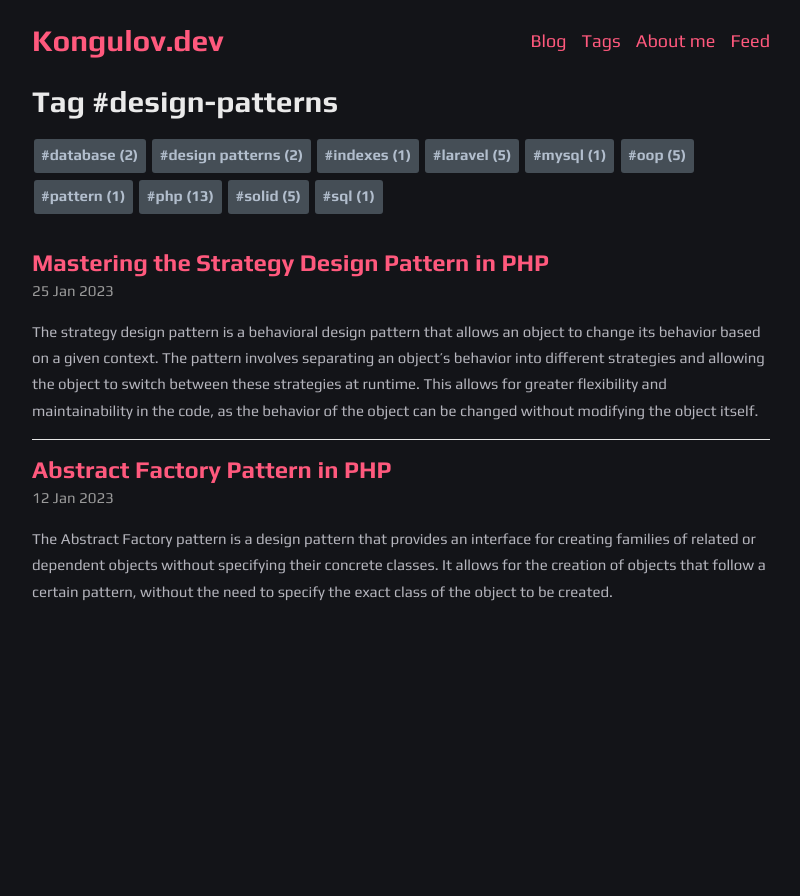
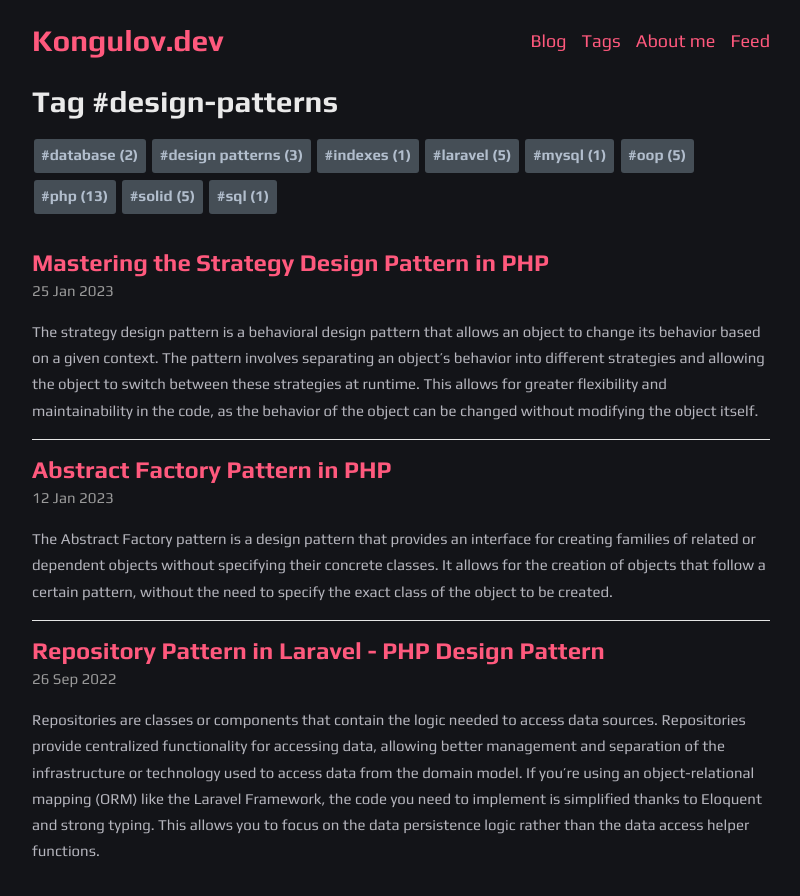
Before and after one commit to kongulov/kongulov.dev, a Jekyll site: the page built from tag/design-patterns.html, in a window 1280 px wide. Shown: the top 896 px of the page, without its empty margins (239-1039 px from the left). Built offline with Jekyll 4.4.1, drawn with Linux system fonts in a browser that asks for light colours; the list of posts is cut into pages by our own code.

Commit message:
change Description

```diff
--- a/_posts/2022-09-26-repository-pattern-in-laravel-php-design-pattern.md
+++ b/_posts/2022-09-26-repository-pattern-in-laravel-php-design-pattern.md
@@ -1,14 +1,14 @@
 ---
 layout: post
 title: Repository Pattern in Laravel - PHP Design Pattern
-description: A repository embodies the concept of storing a collection of a particular type of entity.
-keywords: php laravel repository pattern
+description: A Repository is a centralized component that contains logic for accessing data sources. Implementing the Repository Pattern using an interface allows for reduced dependencies between classes, centralizing data access logic for easier maintenance, and separation of business logic from storage methods. In Laravel, using the Eloquent ORM simplifies the code for data persistence logic.
+keywords: php laravel repository pattern ORM interface
 image:
     path: /assets/images/posts/repository-pattern-in-laravel-php-design-pattern.png
     width: 633
     height: 376
     alt: Post Repository Class in PHP
-tags: php pattern laravel
+tags: php design-patterns laravel
 ---
 
 Repositories are classes or components that contain the logic needed to access data sources.
```
Also changed, not shown: tag/pattern.html (deleted, +0 -12 lines).
